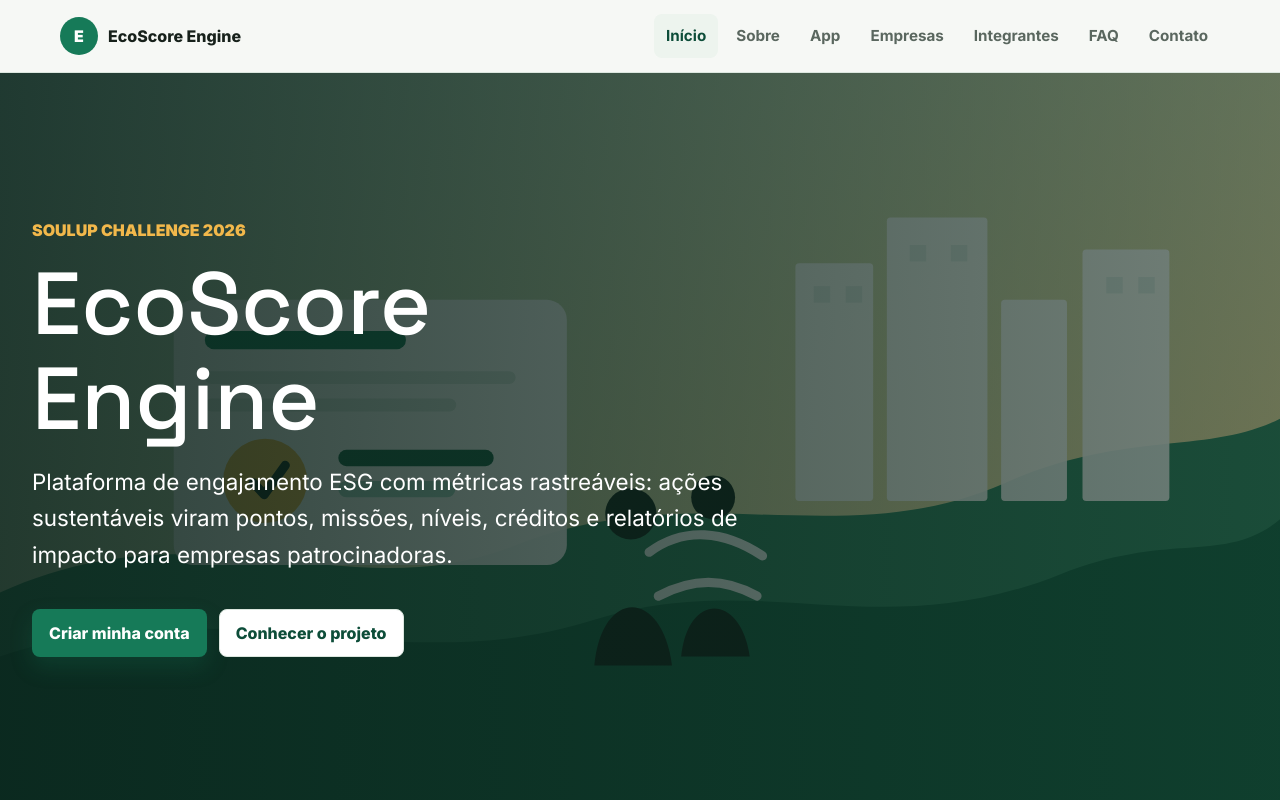
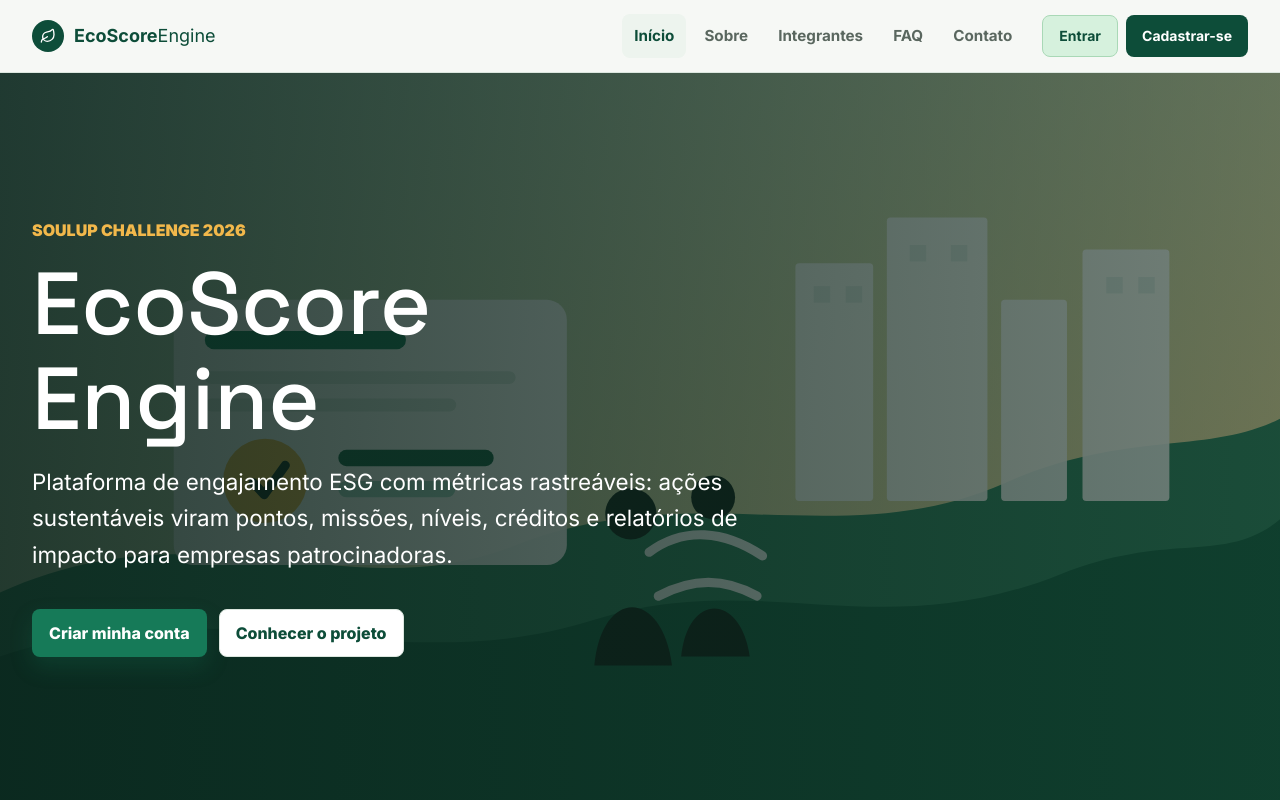
Before and after one commit to Leonardo-2112/EcoScoreEngine, a React (Vite) app: page / in a window 1280 px wide. Shown: the top 800 px of the page. Built offline with nearby package versions, Linux system fonts and the light colour scheme; no server answers.

Commit message:
feat: atualiza Header com botões Entrar e Cadastrar-se no topo e nome do usuário logado

```diff
--- a/src/components/Header.tsx
+++ b/src/components/Header.tsx
@@ -1,72 +1,117 @@
 import { useState } from "react";
-import { Link, useLocation } from "react-router-dom";
+import { Link, NavLink } from "react-router-dom";
+import { Leaf } from "lucide-react";
+import { useAuth } from "../hooks/useAuth";
+import { primeiroNome } from "../utils/formatadores";
 
-// Mesmos links do nav-links original, agora como rotas do React Router.
+// Links das páginas institucionais (visitante sem login)
 const links = [
   { to: "/", label: "Início" },
   { to: "/sobre", label: "Sobre" },
-  { to: "/app", label: "App" },
-  { to: "/empresas", label: "Empresas" },
   { to: "/integrantes", label: "Integrantes" },
   { to: "/faq", label: "FAQ" },
   { to: "/contato", label: "Contato" },
 ];
 
-// Header reutilizado em todas as páginas via Layout (Bloco 2 da Sprint 3).
-// O toggle do menu mobile usa useState (igual ".nav-links.open" do main.js
-// original, que fazia classList.toggle). O link ativo usa useLocation
-// (já visto na Aula 6) para comparar com o pathname atual, no lugar do
-// "location.pathname" puro do JavaScript do protótipo.
+type IsActive = { isActive: boolean };
+
+const linkClass = ({ isActive }: IsActive): string =>
+  `px-3 py-2.5 rounded-lg text-[0.95rem] font-bold ${
+    isActive ? "bg-surface-strong text-primary-dark" : "text-muted hover:bg-surface-strong hover:text-primary-dark"
+  }`;
+
+// Logo "EcoScoreEngine" do protótipo: folha num círculo + nome
+function Logo({ claro }: { claro: boolean }) {
+  return (
+    <>
+      <span
+        className={`grid h-8 w-8 place-items-center rounded-full ${claro ? "bg-surface text-primary-dark" : "bg-primary-dark text-white"}`}
+      >
+        <Leaf size={16} aria-hidden="true" />
+      </span>
+      <span className={claro ? "text-white" : "text-primary-dark"}>
+        <strong>EcoScore</strong>
+        <span className="font-normal">Engine</span>
+      </span>
+    </>
+  );
+}
+
+// Header único, renderizado pelo MainLayout.
+// Sem login: links institucionais (NavLink) e os botões Entrar e Cadastrar-se.
+// Com login: a barra verde do protótipo, com o link "Menu" e o nome do usuário.
 export function Header() {
+  const { usuario } = useAuth();
   const [open, setOpen] = useState(false);
-  const location = useLocation();
+
+  if (usuario) {
+    return (
+      <header className="sticky top-0 z-20 bg-primary-dark text-white">
+        <nav
+          className="mx-auto flex min-h-14 w-[min(100%-32px,1160px)] items-center justify-between gap-4 xl:w-[min(100%-64px,1280px)]"
+          aria-label="Menu do participante"
+        >
+          <Link to="/menu" className="inline-flex items-center gap-2">
+            <Logo claro />
+          </Link>
+          <div className="flex items-center gap-1 text-sm sm:gap-3">
+            <NavLink
+              to="/menu"
+              end
+              className={({ isActive }: IsActive) =>
+                `rounded-md px-2.5 py-1.5 font-semibold transition ${isActive ? "bg-white/15" : "hover:bg-white/10"}`
+              }
+            >
+              Menu
+            </NavLink>
+            <span className="max-w-[10rem] truncate" title={usuario.nome}>
+              {primeiroNome(usuario.nome)}
+            </span>
+          </div>
+        </nav>
+      </header>
+    );
+  }
 
   return (
-    <header className="sticky top-0 z-20 bg-bg/95 border-b border-border backdrop-blur-md">
+    <header className="sticky top-0 z-20 border-b border-border bg-bg/95 backdrop-blur-md">
       <nav
-        className="w-[min(100%-32px,1160px)] min-h-[72px] mx-auto flex items-center justify-between gap-5"
+        className="relative mx-auto flex min-h-[72px] w-[min(100%-32px,1160px)] items-center justify-between gap-4 xl:w-[min(100%-64px,1280px)]"
         aria-label="Menu principal"
       >
-        <Link to="/" className="inline-flex items-center gap-2.5 font-extrabold">
-          <span className="w-[38px] h-[38px] grid place-items-center rounded-full bg-primary text-white font-black">
-            E
-          </span>
-          EcoScore Engine
+        <Link to="/" className="inline-flex items-center gap-2.5 text-lg">
+          <Logo claro={false} />
         </Link>
 
-            <button
+        <button
           type="button"
-          aria-label="Abrir menu"
+          aria-label={open ? "Fechar menu" : "Abrir menu"}
           aria-expanded={open}
           onClick={() => setOpen((prev) => !prev)}
-          className="md:hidden w-[42px] h-[42px] border border-border rounded-lg bg-surface cursor-pointer"
+          className="h-[42px] w-[42px] rounded-lg border border-border bg-surface lg:hidden"
         >
-          <span className="block w-[18px] h-0.5 mx-auto my-1 bg-text" />
-          <span className="block w-[18px] h-0.5 mx-auto my-1 bg-text" />
-          <span className="block w-[18px] h-0.5 mx-auto my-1 bg-text" />
-            </button>
+          <span className="mx-auto my-1 block h-0.5 w-[18px] bg-text" />
+          <span className="mx-auto my-1 block h-0.5 w-[18px] bg-text" />
+          <span className="mx-auto my-1 block h-0.5 w-[18px] bg-text" />
+        </button>
 
         <div
-          className={`
-            ${open ? "flex" : "hidden"} flex-col items-stretch gap-1.5 absolute top-[72px] inset-x-4 p-3
-            border border-border rounded-lg bg-surface shadow-[0_18px_48px_rgba(21,50,35,0.12)]
-            md:static md:flex md:flex-row md:items-center md:gap-1.5 md:p-0 md:border-0 md:shadow-none md:bg-transparent
-          `}
+          className={`${open ? "flex" : "hidden"} absolute inset-x-0 top-[72px] flex-col items-stretch gap-1.5 rounded-lg border border-border bg-surface p-3 shadow-[0_18px_48px_rgba(21,50,35,0.12)]
+            lg:static lg:flex lg:flex-row lg:items-center lg:gap-1.5 lg:border-0 lg:bg-transparent lg:p-0 lg:shadow-none`}
         >
-          {links.map((link) => {
-            const isActive = location.pathname === link.to;
-            return (
-              <Link
-                key={link.to}
-                to={link.to}
-                className={`px-3 py-2.5 rounded-lg text-[0.95rem] font-bold ${
-                  isActive ? "bg-surface-strong text-primary-dark" : "text-muted hover:bg-surface-strong hover:text-primary-dark"
-                }`}
-              >
-                {link.label}
-              </Link>
-            );
-          })}
+          {links.map((link) => (
+            <NavLink key={link.to} to={link.to} end className={linkClass} onClick={() => setOpen(false)}>
+              {link.label}
+            </NavLink>
+          ))}
+          <div className="mt-2 grid grid-cols-2 gap-2 lg:mt-0 lg:ml-3 lg:flex">
+            <Link to="/login" onClick={() => setOpen(false)} className="btn-secondary lg:w-auto lg:min-h-10 lg:px-4">
+              Entrar
+            </Link>
+            <Link to="/cadastro" onClick={() => setOpen(false)} className="btn-primary lg:w-auto lg:min-h-10 lg:px-4">
+              Cadastrar-se
+            </Link>
+          </div>
         </div>
       </nav>
     </header>
```
